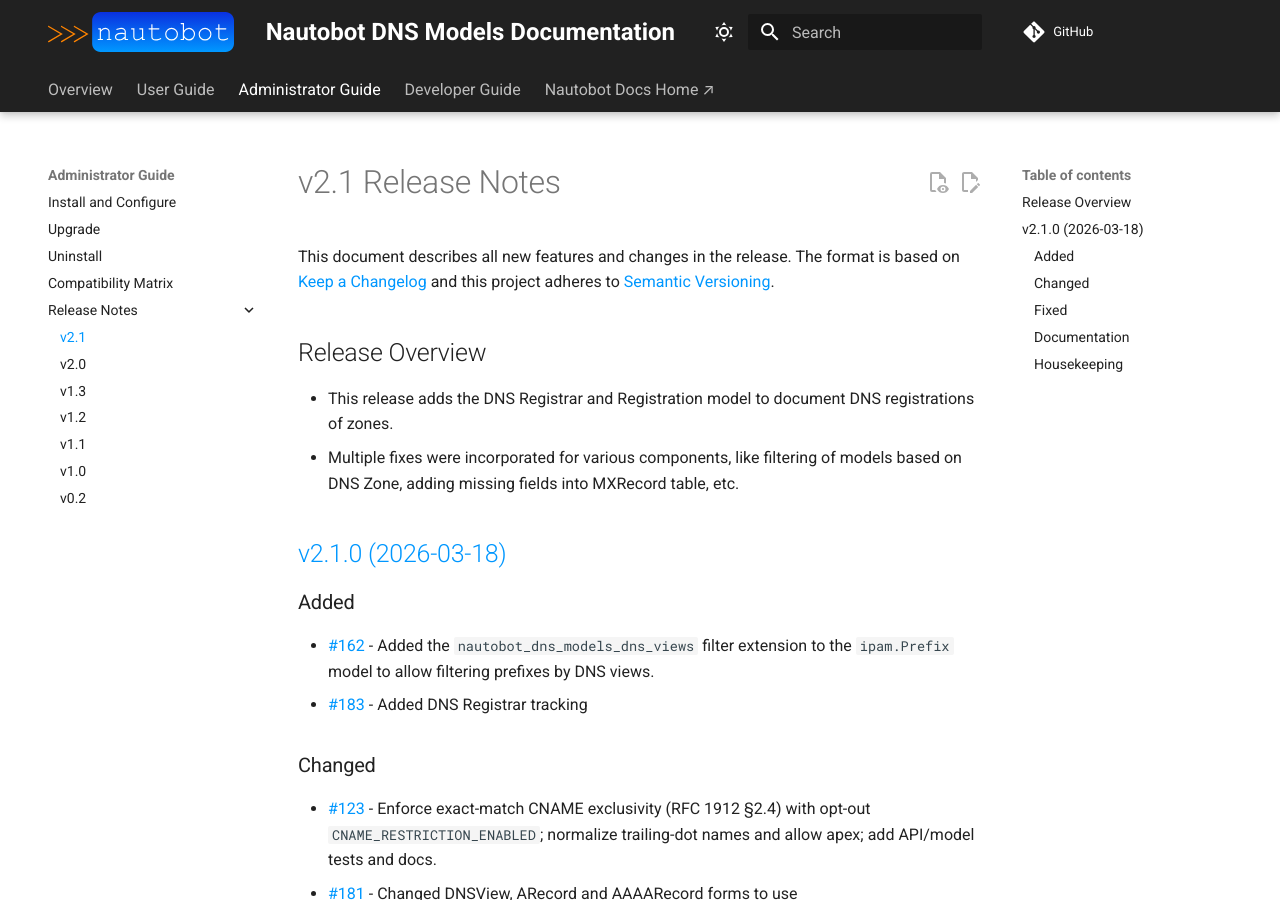
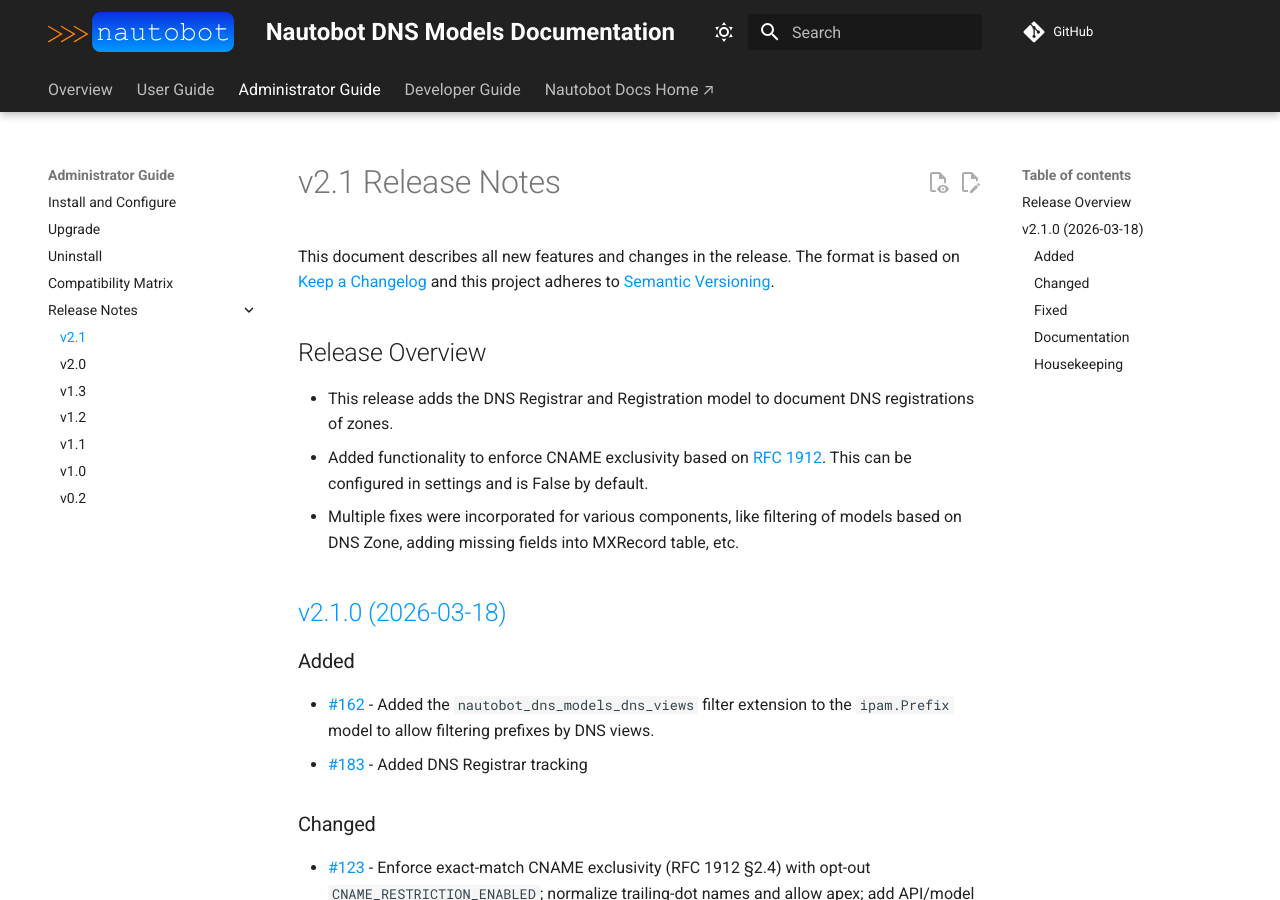
Before and after one commit to nautobot/nautobot-app-dns-models, an MkDocs documentation site: the page built from docs/admin/release_notes/version_2.1.md, in a window 1280 px wide and 900 px high. Built offline with MkDocs 1.6.1 and Material for MkDocs 9.7.7, drawn with Linux system fonts in a browser that asks for light colours; comment, search, counter and statistics services are not loaded.

Commit message:
Update version_2.1.md

```diff
--- a/docs/admin/release_notes/version_2.1.md
+++ b/docs/admin/release_notes/version_2.1.md
@@ -5,6 +5,7 @@
 ## Release Overview
 
 - This release adds the DNS Registrar and Registration model to document DNS registrations of zones.
+- Added functionality to enforce CNAME exclusivity based on [RFC 1912](https://www.rfc-editor.org/rfc/rfc1912.html#section-2.4). This can be configured in settings and is False by default.
 - Multiple fixes were incorporated for various components, like filtering of models based on DNS Zone, adding missing fields into MXRecord table, etc.
 
 <!-- towncrier release notes start -->
```
